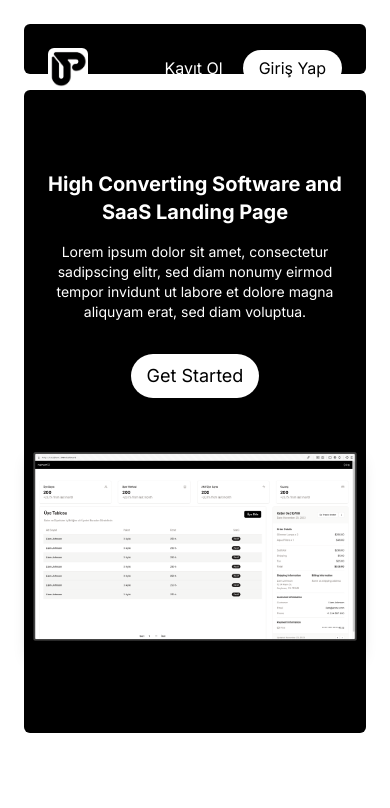
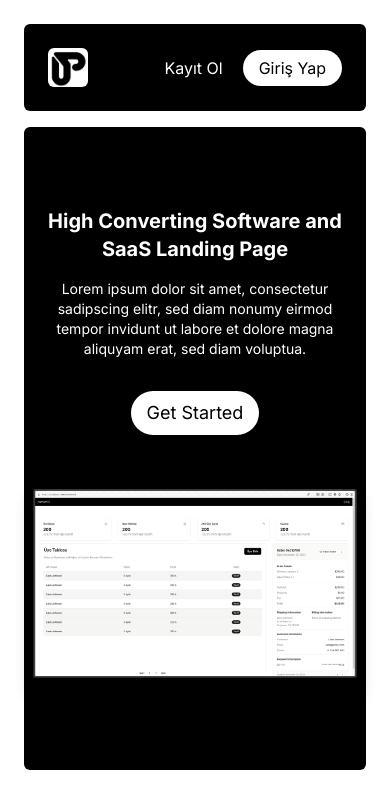
Before and after one commit to IEmreOzkayaI/sport-center-integration, a Next.js app: page /home in a window 390 px wide. Shown: the top 808 px of the page. Built offline with nearby package versions, Linux system fonts and the light colour scheme; no server answers.

Commit message:
feat: detail card and responsive

```diff
--- a/components/common/Outline.tsx
+++ b/components/common/Outline.tsx
@@ -2,6 +2,6 @@ import React from 'react';
 
 export default function Outline({ children }: { children: React.ReactNode }) {
     return (
-        <div className='p-6 grid grid-rows-12 h-screen'>{children}</div>
+        <div className='p-6 md:grid md:grid-rows-12 h-screen'>{children}</div>
     )
 }
```
